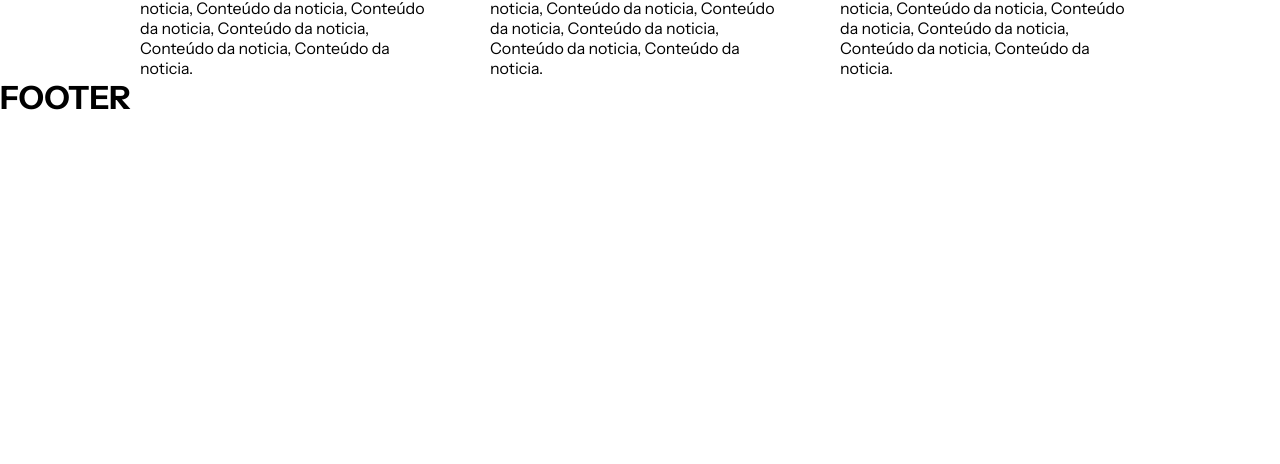
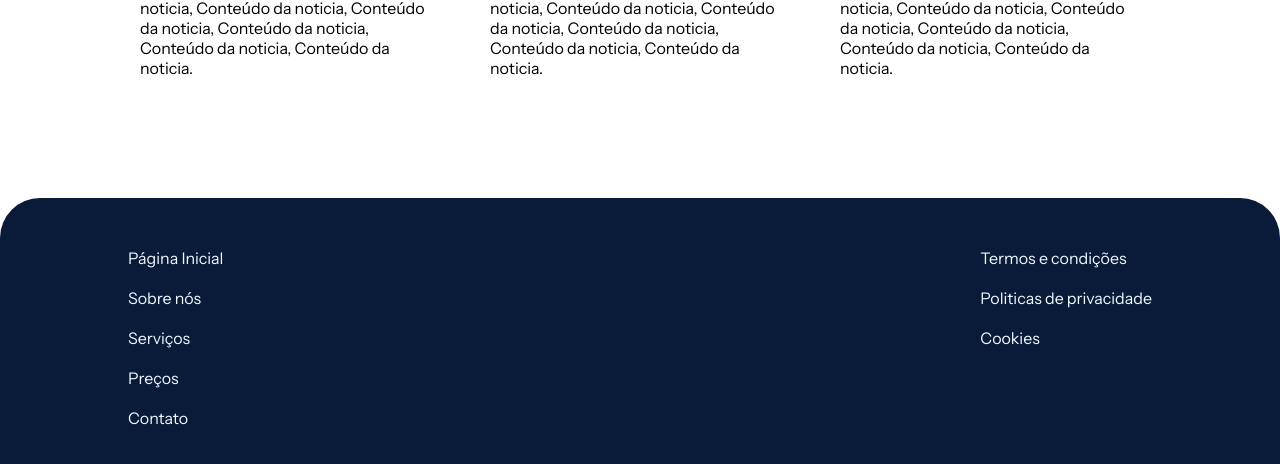
Before and after one commit to thiagodemedeiros/Projeto-Aposen, a React (Vite) app: page / in a window 1280 px wide. Shown: the part 2009-2473 px from the top of the page. Before the commit the page ends 2126 px from the top, so only its background shows below. Built offline with nearby package versions, Linux system fonts and the light colour scheme; a web font is replaced by a local one.

Commit message:
Subindo o footer

```diff
--- a/src/components/Footer.tsx
+++ b/src/components/Footer.tsx
@@ -1,7 +1,33 @@
+import "./styles/Footer.css"
+
 export default function Footer() {
     return(
-    <footer>
-        <h1>FOOTER</h1>
+    <footer className="Footer">
+        <div className="Footer_itens">
+            <div className="Footer_coluna">
+                <FooterLink href="#" text="Página Inicial"/>
+                <FooterLink href="#" text="Sobre nós"/>
+                <FooterLink href="#" text="Serviços"/>
+                <FooterLink href="#" text="Preços"/>
+                <FooterLink href="#" text="Contato"/>
+            </div>
+            <div className="Footer_coluna">
+                <FooterLink href="#" text="Termos e condições"/>
+                <FooterLink href="#" text="Politicas de privacidade"/>
+                <FooterLink href="#" text="Cookies"/>
+            </div>
+        </div>
     </footer>
     )
 }
+
+interface FooterLinkProps {
+    href: string;
+    text: string;
+}
+
+function FooterLink({href, text} : FooterLinkProps) {
+    return(
+        <a href={href}>{text}</a>
+    )
+}
--- /dev/null
+++ b/src/components/styles/Footer.css
@@ -0,0 +1,38 @@
+.Footer {
+    display: flex;
+    flex-direction: column;
+    align-items: center;
+    justify-content: center;
+
+    width: 100%;
+    padding: 50px 0px;
+    margin-top: 120px;
+
+    background: #091B39;
+    border-radius: 40px 40px 0px 0px;
+}
+
+.Footer_itens {
+    display: flex;
+    flex-direction: row;
+    align-items: flex-start;
+    justify-content: space-between;
+
+    width: 80%;
+}
+
+.Footer_coluna {
+    display: flex;
+    flex-direction: column;
+    justify-content: center;
+
+    gap: 20px;
+
+    color: aliceblue;
+}
+
+@media (max-width: 700px){
+    .Footer {
+        text-align: center;
+    }
+}
```
